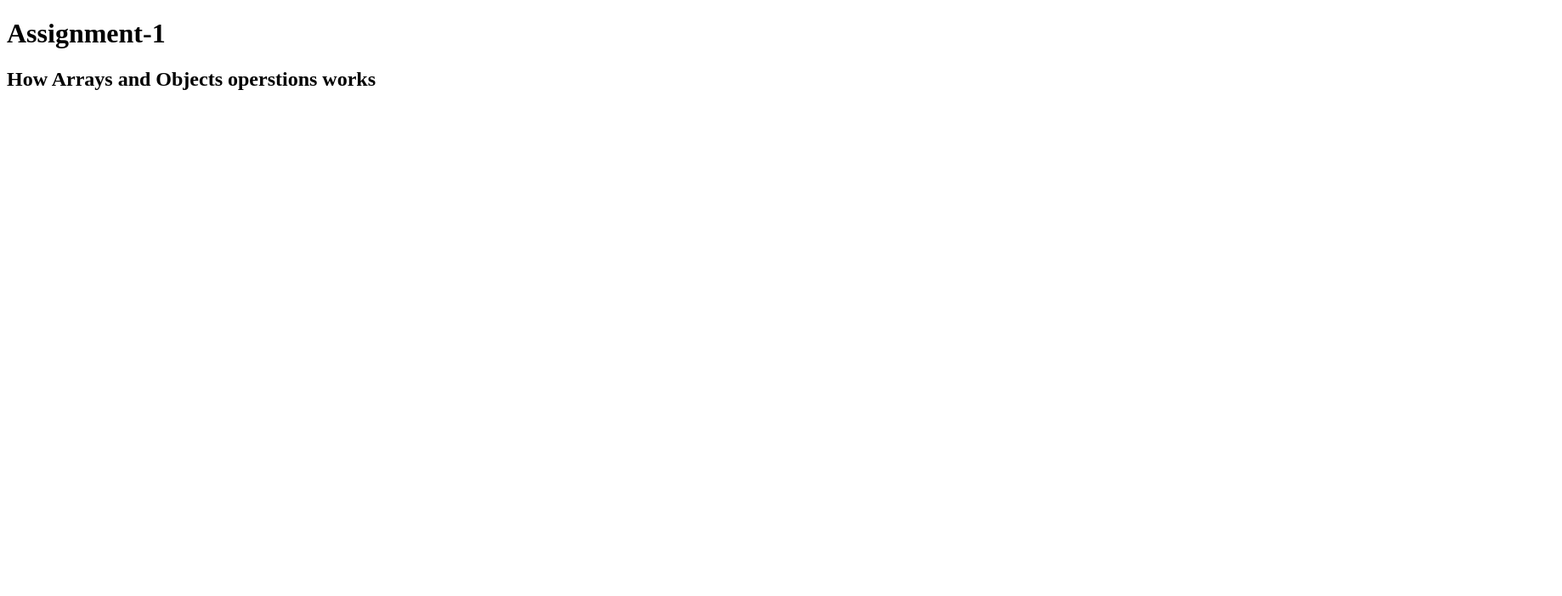
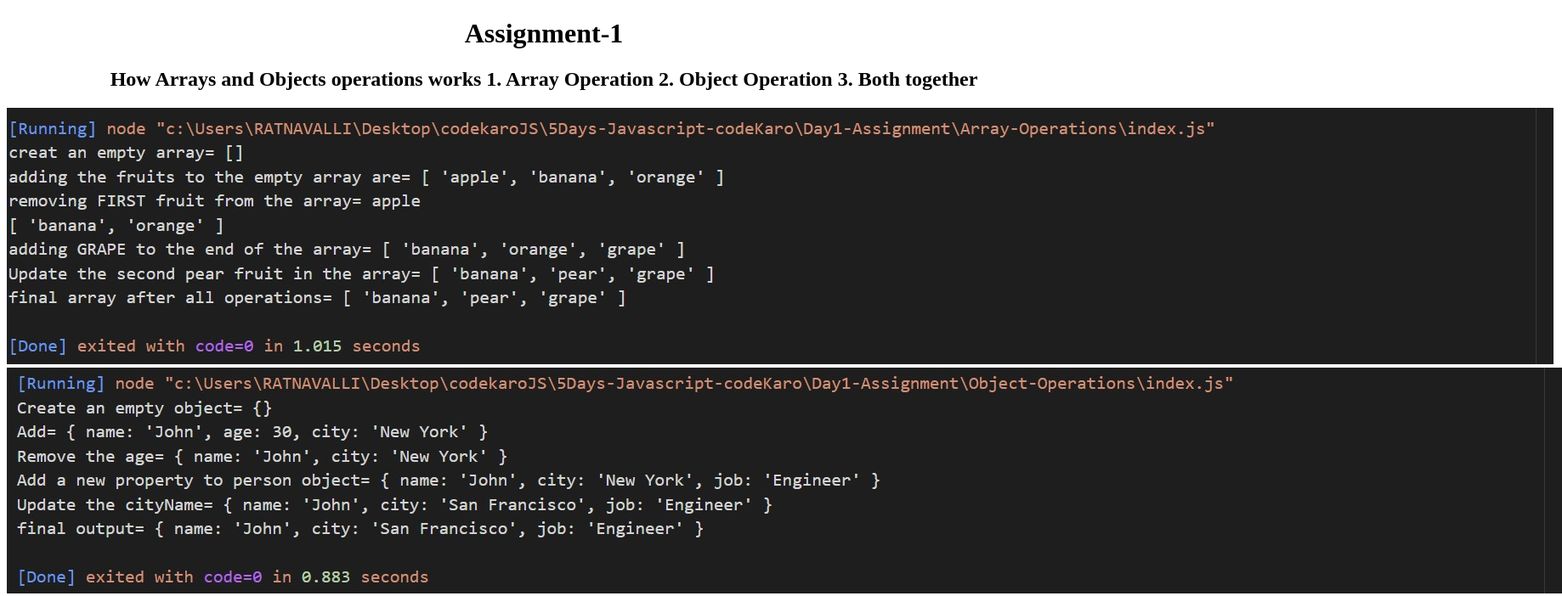
Before and after one commit to sriratnavallidhulipala/5Days-Javascript-codeKaro, a plain HTML site: page Day1-Assignment/index.html in a window 1280 px wide. Shown: the top 702 px of the page at 85% size, 1838 px wide, since content can reach past the window. Drawn offline with Linux system fonts and the light colour scheme.

Commit message:
added screenshot

```diff
--- a/Day1-Assignment/index.html
+++ b/Day1-Assignment/index.html
@@ -3,9 +3,22 @@
   <head>
     <title>Assignment-1</title>
   </head>
+  <style>
+    h1,h2{
+        text-align: center;
+    }
+
+  </style>
   <body>
     <h1>Assignment-1</h1>
-    <h2>How Arrays and Objects operstions works</h2>
+    <h2>How Arrays and Objects operations works
+      1. Array Operation
+      2. Object Operation
+      3. Both together
+    </h2>
+    <img src="/Day1-Assignment/screenshort/ArrayOperationOutput.jpg" alt="Alt Text">
+    <img src="/Day1-Assignment/screenshort/ObjectOperationsOutPut.jpg" alt="Alt Text">
+    <img src="/Day1-Assignment/screenshort/Arrays&ObjectOperationsOutput.jpg" alt="Alt Text">
   </body>
   <script src="/Day1-Assignment/Array-Operations/index.js"></script>
   <script src="/Day1-Assignment/Object-Operations/index.js"></script>
```
Also changed, not shown: Day1-Assignment/screenshort/ArrayOperationOutput.jpg (added), Day1-Assignment/screenshort/Arrays&ObjectOperationsOutput.jpg (added), Day1-Assignment/screenshort/ObjectOperationsOutPut.jpg (added), 1 other file.
